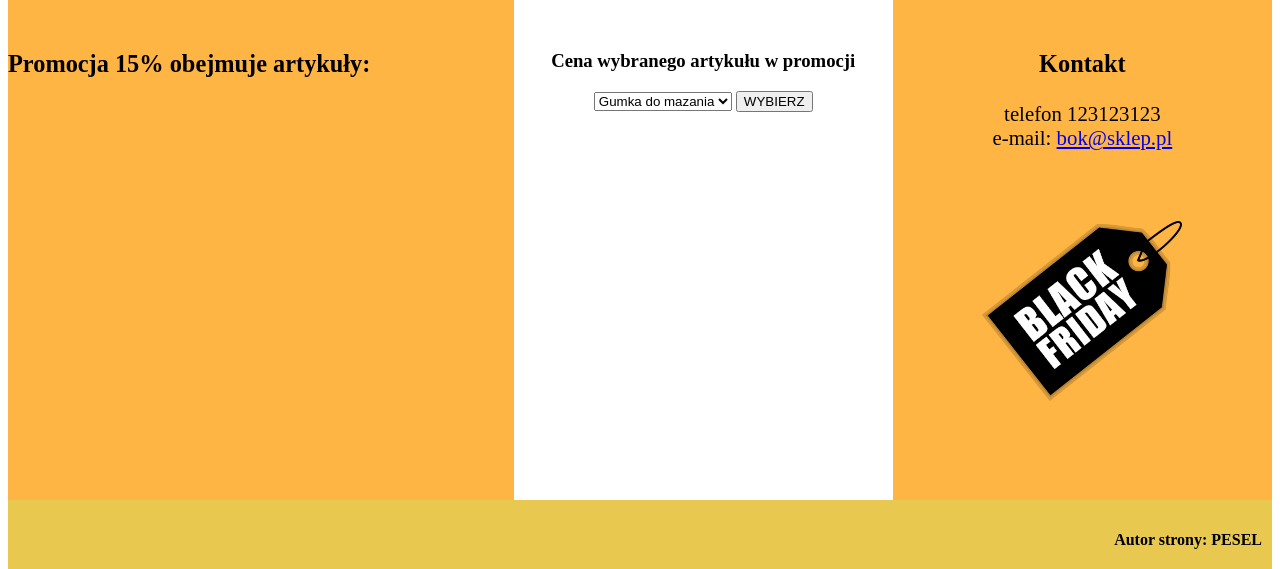
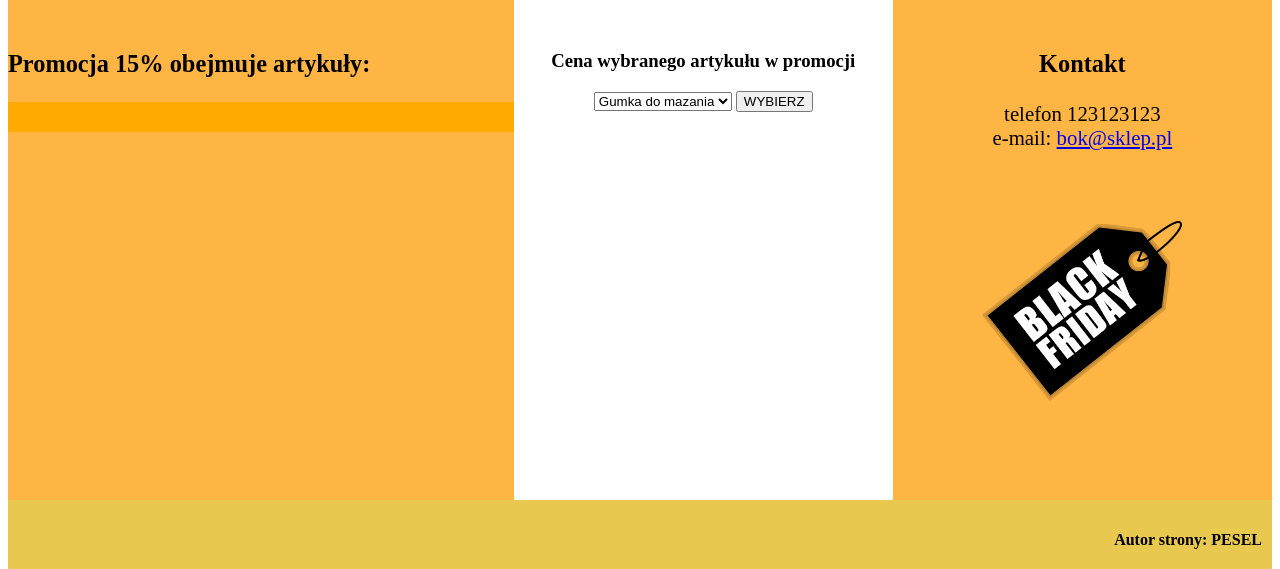
Before and after one commit to Fiedoor/arkusz-sklep-internetowy, a PHP site: page / in a window 1280 px wide. Shown: the part 78-647 px from the top of the page. Run offline with PHP 8.4, Linux system fonts and the light colour scheme.

Commit message:
Poprawki

```diff
--- a/styl.css
+++ b/styl.css
@@ -33,8 +33,9 @@ footer {
     padding: 10px;
 }
 
-li {
-    margin-top: 30px;
+li,
+ul {
+    padding-top: 30px;
     background-color: #FFAA00;
 }
 
```
